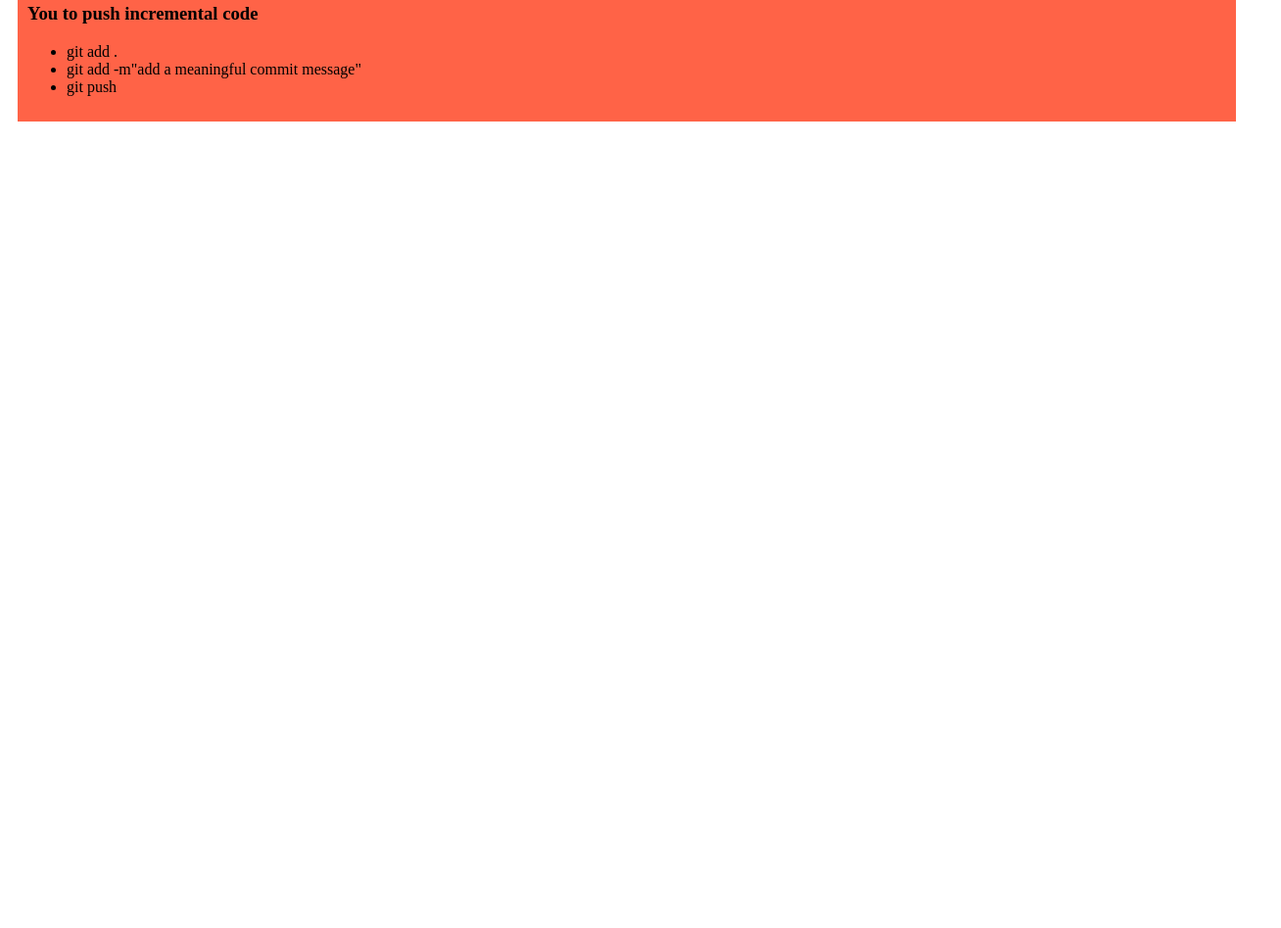
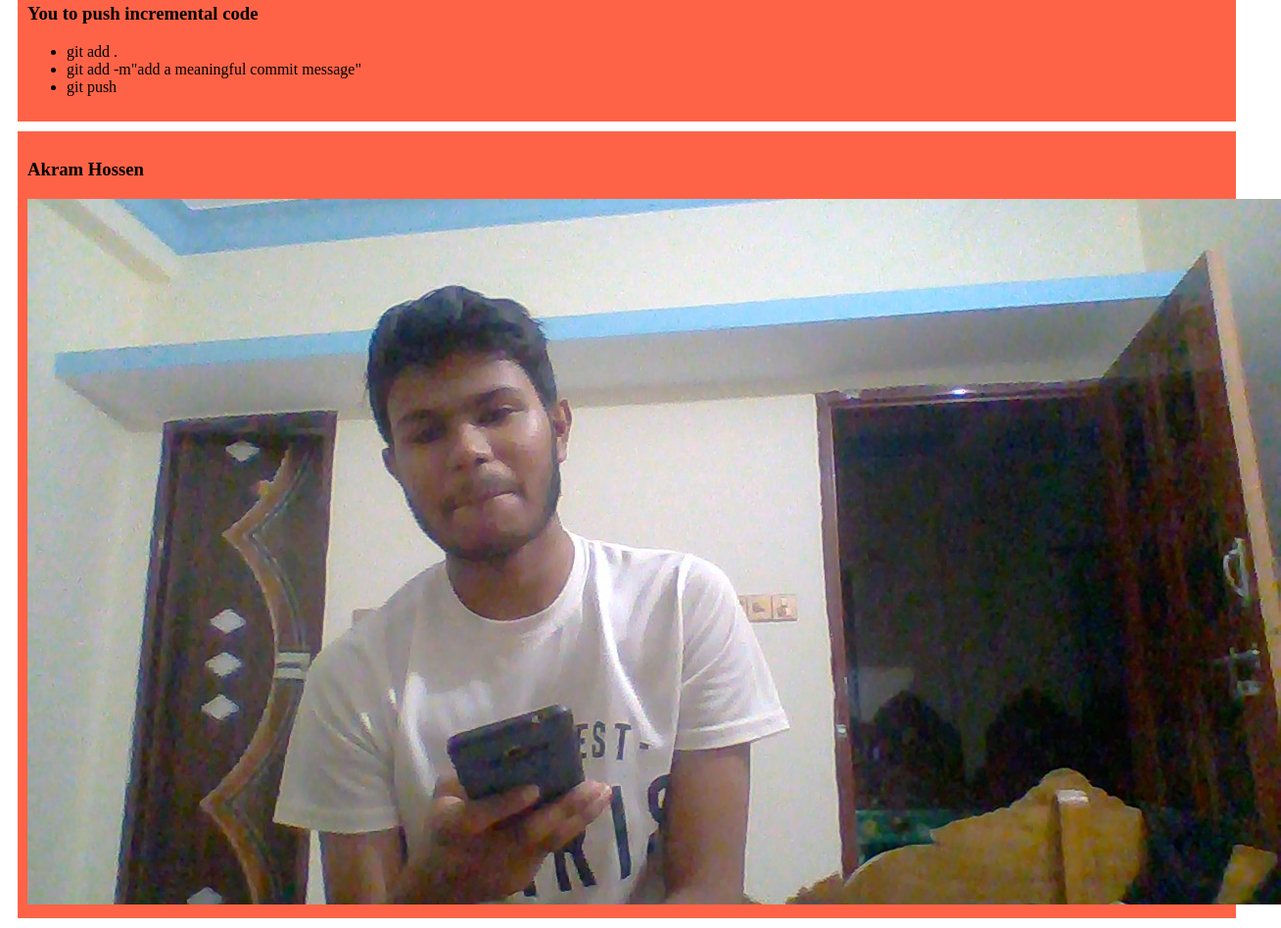
Before and after one commit to akramhossenpramio/my-simple-websitee, a plain HTML site: page index.html in a window 1280 px wide. Shown: the part 460-1407 px from the top of the page at 98% size, 1308 px wide, since content can reach past the window. Before the commit the page ends 800 px from the top, so only its background shows below. Drawn offline with Linux system fonts and the light colour scheme.

Commit message:
added Akram picture

```diff
--- a/index.html
+++ b/index.html
@@ -28,5 +28,9 @@
             <li>git push</li>
         </ul>
     </div>
+    <div>
+        <h3>Akram Hossen</h3>
+        <img src="images/WIN_20221020_20_55_54_Pro.jpg" alt="">
+    </div>
 </body>
 </html>
```
Also changed, not shown: images/WIN_20221020_20_55_54_Pro.jpg (added).
